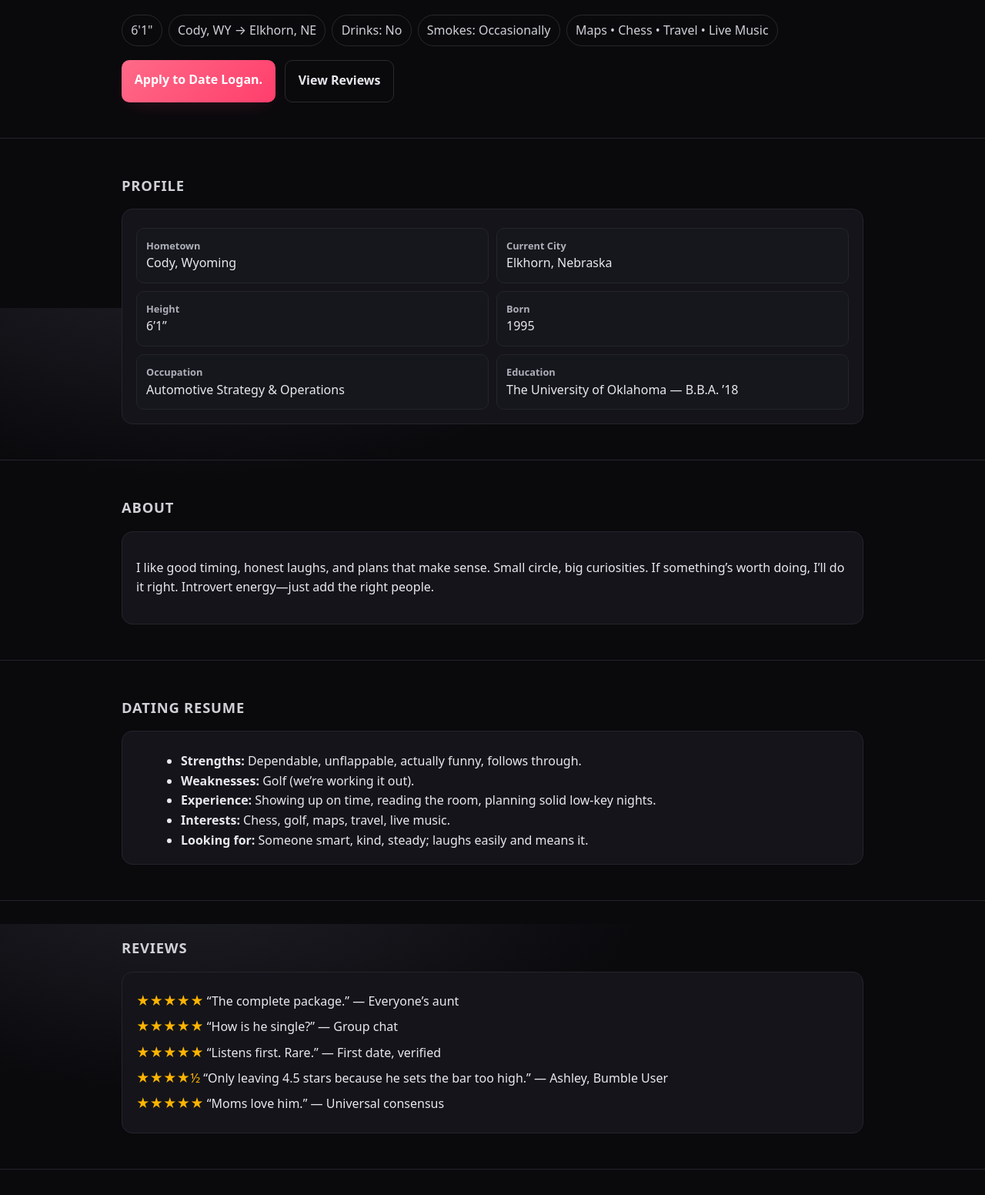
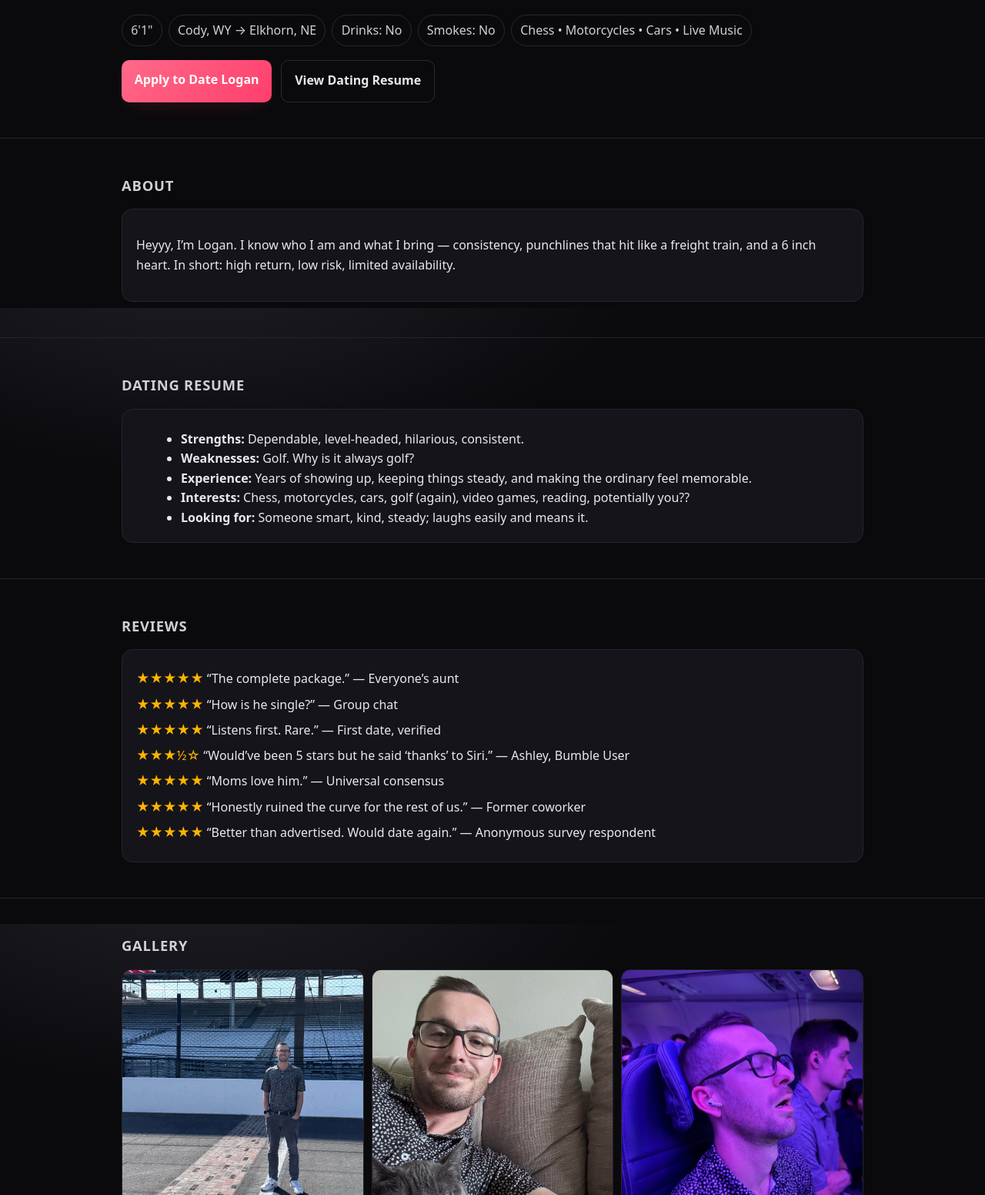
Before and after one commit to Loganj88/logan-site5, a plain HTML site: page index.html in a window 1280 px wide. Shown: the part 400-1952 px from the top of the page at 77% size. Drawn offline with Linux system fonts and the light colour scheme.

Commit message:
index-backup.html

```diff
--- a/index.html
+++ b/index.html
@@ -3,9 +3,10 @@
 <head>
 <meta charset="utf-8" />
 <meta name="viewport" content="width=device-width, initial-scale=1" />
-<title>Logan.</title>
+<title>Logan LLC</title>
 <style>
-:root{--ink:#0f0f12; --sub:#6b6f76; --paper:#0a0a0d;
+:root{
+--ink:#0f0f12; --sub:#6b6f76; --paper:#0a0a0d;
 --card:#14141a; --line:#24242c; --acc:#ff3e6c; --glow:#ff3e6c33;}
 *{box-sizing:border-box}
 html,body{margin:0;height:100%;scroll-behavior:smooth}
@@ -14,7 +15,6 @@ background: radial-gradient(1200px 600px at 20% -10%, #1f1f27 0%, #0a0a0d 50%),
 color:#e8e9ed; line-height:1.6}
 a{color:#fff;text-decoration:none}
 .wrap{max-width:1000px;margin:0 auto;padding:0 18px}
-/* NAV */
 .nav{position:sticky;top:0;z-index:8;backdrop-filter:saturate(140%) blur(6px);
 background:#0a0a0db3;border-bottom:1px solid var(--line)}
 .nav .wrap{display:flex;align-items:center;justify-content:space-between}
@@ -24,7 +24,6 @@ box-shadow:0 0 24px var(--glow)}
 .brand span{font-weight:800;letter-spacing:.3px}
 .nav a.link{padding:1rem .65rem;color:#d9dbe0}
 .nav a.link:hover{color:#fff}
-/* HERO */
 .hero{padding:74px 0 46px;border-bottom:1px solid var(--line)}
 .hero h1{font-size:clamp(36px,6vw,64px);line-height:1.05;margin:0 0 10px}
 .hero p{color:#c8c9cf;margin:0 0 22px;max-width:740px}
@@ -34,35 +33,25 @@ box-shadow:0 0 24px var(--glow)}
 .btn{display:inline-block;padding:.85rem 1.05rem;border-radius:10px;font-weight:700}
 .btn.primary{background:linear-gradient(135deg,#ff6a88,#ff3e6c);box-shadow:0 10px 28px -12px var(--glow)}
 .btn.ghost{border:1px solid #ffffff22;color:#e8e9ed}
-/* GRID SECTIONS */
 section{padding:46px 0;border-bottom:1px solid var(--line)}
 h2{font-size:1.15rem;letter-spacing:.8px;text-transform:uppercase;color:#cfd1d6;margin:0 0 16px}
 .cards{display:grid;grid-template-columns:repeat(12,1fr);gap:16px}
 .card{grid-column:span 12;background:var(--card);border:1px solid var(--line);
 border-radius:14px;padding:18px}
-.card h3{margin:2px 0 10px}
 .muted{color:var(--sub)}
 .badge{display:inline-block;font-size:.8rem;padding:.25rem .5rem;border:1px solid #ffffff22;border-radius:6px;color:#cfd1d6}
-/* Profile facts */
 .facts{display:grid;grid-template-columns:repeat(2,minmax(0,1fr));gap:10px;margin-top:6px}
 .facts div{background:#16161d;border:1px solid var(--line);padding:12px;border-radius:10px}
 .facts b{display:block;color:#adb0b8;font-size:.8rem}
-/* Reviews */
 .reviews p{margin:.4rem 0}
 .stars{color:#ffb400;font-size:1.05rem}
-/* Gallery */
 .gallery{display:grid;grid-template-columns:repeat(3,1fr);gap:10px}
-.gallery img{width:100%;height:220px;object-fit:cover;border-radius:12px;border:1px solid var(--line);
+.gallery img{width:100%;height:380px;object-fit:cover;border-radius:12px;border:1px solid var(--line);
 transition:transform .2s, box-shadow .2s}
 .gallery img:hover{transform:translateY(-2px);box-shadow:0 18px 40px -24px var(--glow)}
-/* Footer */
 footer{padding:30px 0;color:#bfc2c9;text-align:center}
-/* Responsive */
-@media (max-width:780px){
-.gallery{grid-template-columns:1fr 1fr}}
-@media (max-width:560px){
-.facts{grid-template-columns:1fr}
-.gallery{grid-template-columns:1fr}}
+@media (max-width:780px){.gallery{grid-template-columns:1fr 1fr}}
+@media (max-width:560px){.facts{grid-template-columns:1fr}.gallery{grid-template-columns:1fr}}
 </style>
 </head>
 <body>
@@ -70,10 +59,10 @@ footer{padding:30px 0;color:#bfc2c9;text-align:center}
 <!-- NAV -->
 <div class="nav">
 <div class="wrap">
-<div class="brand"><div class="logo"></div><span>Logan.</span></div>
+<div class="brand"><div class="logo"></div><span>Logan LLC</span></div>
 <div>
-<a class="link" href="#profile">Profile</a>
 <a class="link" href="#about">About</a>
+<a class="link" href="#resume">Resume</a>
 <a class="link" href="#reviews">Reviews</a>
 <a class="link" href="#gallery">Gallery</a>
 <a class="link" href="#contact">Apply</a>
@@ -85,42 +74,22 @@ footer{padding:30px 0;color:#bfc2c9;text-align:center}
 <header class="hero">
 <div class="wrap">
 <h1>Quiet confidence. Dry humor. Good company.<br><span style="color:#ff93ab">Now accepting applications.</span></h1>
-<p>Not a brand. Not a performance. Just a solid human who likes smart plans, honest laughs, and the right people.
-If that sounds like your speed, you’re in the right place.</p>
+<p>Not a brand. Not a performance. Just a solid human who likes smart plans, honest laughs, and the right people. If that sounds like your speed, you’re in the right place.</p>
 <div class="chips">
 <span class="chip">6'1"</span>
 <span class="chip">Cody, WY → Elkhorn, NE</span>
 <span class="chip">Drinks: No</span>
-<span class="chip">Smokes: Occasionally</span>
-<span class="chip">Maps • Chess • Travel • Live Music</span>
+<span class="chip">Smokes: No</span>
+<span class="chip">Chess • Motorcycles • Cars • Live Music</span>
 </div>
 <div class="cta">
-<a class="btn primary" href="#contact">Apply to Date Logan.</a>
-<a class="btn ghost" href="#resume">View Reviews</a>
+<a class="btn primary" href="#contact">Apply to Date Logan</a>
+<a class="btn ghost" href="#resume">View Dating Resume</a>
 </div>
 </div>
 </header>
 
 <main>
-
-<!-- PROFILE -->
-<section id="profile">
-<div class="wrap">
-<h2>Profile</h2>
-<div class="cards">
-<article class="card">
-<div class="facts">
-<div><b>Hometown</b> Cody, Wyoming</div>
-<div><b>Current City</b> Elkhorn, Nebraska</div>
-<div><b>Height</b> 6’1”</div>
-<div><b>Born</b> 1995</div>
-<div><b>Occupation</b> Automotive Strategy & Operations</div>
-<div><b>Education</b> The University of Oklahoma — B.B.A. ’18</div>
-</div>
-</article>
-</div>
-</div>
-</section>
 
 <!-- ABOUT -->
 <section id="about">
@@ -128,7 +97,7 @@ If that sounds like your speed, you’re in the right place.</p>
 <h2>About</h2>
 <div class="cards">
 <article class="card">
-<p>I like good timing, honest laughs, and plans that make sense. Small circle, big curiosities. If something’s worth doing, I’ll do it right. Introvert energy—just add the right people.</p>
+<p>Heyyy, I’m Logan. I know who I am and what I bring — consistency, punchlines that hit like a freight train, and a 6 inch heart. In short: high return, low risk, limited availability.</p>
 </article>
 </div>
 </div>
@@ -141,10 +110,10 @@ If that sounds like your speed, you’re in the right place.</p>
 <div class="cards">
 <article class="card">
 <ul style="margin:8px 0 0 18px">
-<li><b>Strengths:</b> Dependable, unflappable, actually funny, follows through.</li>
-<li><b>Weaknesses:</b> Golf (we’re working it out).</li>
-<li><b>Experience:</b> Showing up on time, reading the room, planning solid low-key nights.</li>
-<li><b>Interests:</b> Chess, golf, maps, travel, live music.</li>
+<li><b>Strengths:</b> Dependable, level-headed, hilarious, consistent.</li>
+<li><b>Weaknesses:</b> Golf. Why is it always golf?</li>
+<li><b>Experience:</b> Years of showing up, keeping things steady, and making the ordinary feel memorable.</li>
+<li><b>Interests:</b> Chess, motorcycles, cars, golf (again), video games, reading, potentially you??</li>
 <li><b>Looking for:</b> Someone smart, kind, steady; laughs easily and means it.</li>
 </ul>
 </article>
@@ -161,8 +130,10 @@ If that sounds like your speed, you’re in the right place.</p>
 <p><span class="stars">★★★★★</span> “The complete package.” — Everyone’s aunt</p>
 <p><span class="stars">★★★★★</span> “How is he single?” — Group chat</p>
 <p><span class="stars">★★★★★</span> “Listens first. Rare.” — First date, verified</p>
-<p><span class="stars">★★★★½</span> “Only leaving 4.5 stars because he sets the bar too high.” — Ashley, Bumble User</p>
+<p><span class="stars">★★★½☆</span> “Would’ve been 5 stars but he said ‘thanks’ to Siri.” — Ashley, Bumble User</p>
 <p><span class="stars">★★★★★</span> “Moms love him.” — Universal consensus</p>
+<p><span class="stars">★★★★★</span> “Honestly ruined the curve for the rest of us.” — Former coworker</p>
+<p><span class="stars">★★★★★</span> “Better than advertised. Would date again.” — Anonymous survey respondent</p>
 </article>
 </div>
 </div>
@@ -177,7 +148,6 @@ If that sounds like your speed, you’re in the right place.</p>
 <img src="photo2.jpg" alt="Photo 2">
 <img src="photo3.jpg" alt="Photo 3">
 </div>
-</div>
 </section>
 
 <!-- CONTACT -->
@@ -186,10 +156,23 @@ If that sounds like your speed, you’re in the right place.</p>
 <h2>Apply</h2>
 <div class="cards">
 <article class="card">
-<p><span class="badge">Logan LLC. Applicant Portal</span></p>
+<p><span class="badge">Logan LLC Applicant Portal</span></p>
 <p><strong>Applications now open.</strong></p>
-<p>Submit via <a href="mailto:youremail@example.com">email</a> or phone call. I probably won’t answer and you’ll hit voicemail. Sorry. I’ll call you back.</p>
+<p>Apply via email or phone call. If I don’t answer, congratulations — you’ve completed stage one of the application process.</p>
 <p><a class="btn primary" href="#terms">View Terms & Conditions</a></p>
+</article>
+</div>
+</div>
+</section>
+
+<!-- CONTACT INFO -->
+<section id="contact-info">
+<div class="wrap">
+<h2>Contact</h2>
+<div class="cards">
+<article class="card">
+<p><b>Email:</b> <a href="mailto:loganllc.applications@gmail.com">loganllc.applications@gmail.com</a></p>
+<p><b>Phone:</b> <a href="tel:+14024039703">(402) 403-9703</a></p>
 </article>
 </div>
 </div>
```
